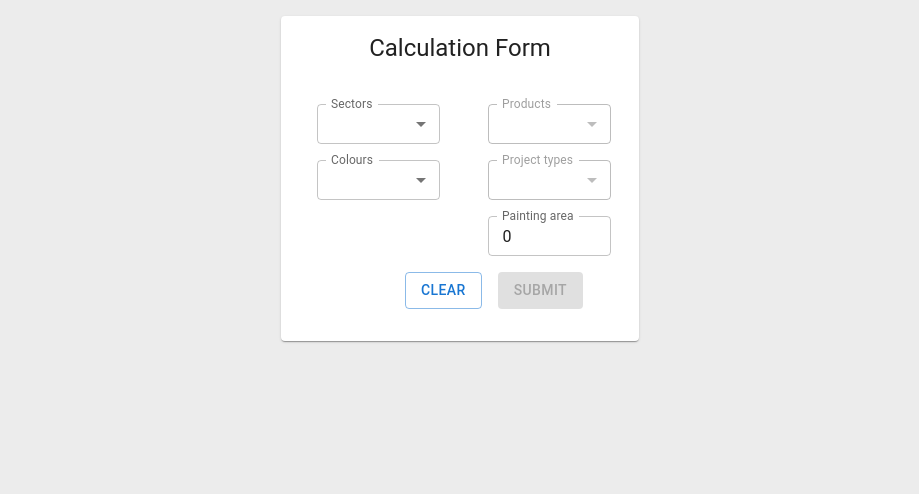
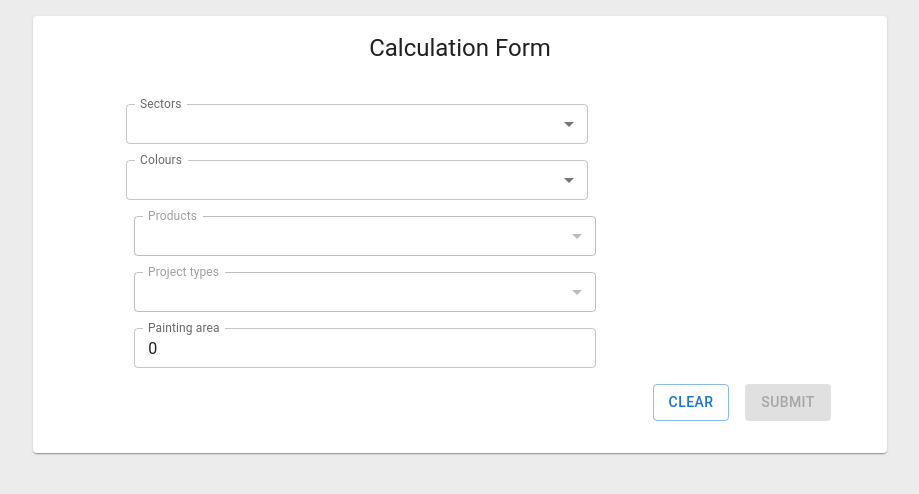
Before and after one commit to majdajroudi/pcc, a React (Create React App) app: page / in a window 1280 px wide. Shown: the top 494 px of the page, without its empty margins (180-1099 px from the left). Built offline with nearby package versions, Linux system fonts and the light colour scheme.

Commit message:
improved card responsiveness

```diff
--- a/src/components/calculation-form/index.tsx
+++ b/src/components/calculation-form/index.tsx
@@ -44,8 +44,8 @@ export default function CalculationForm() {
     }
 
     return (
-        <div className="w-lg-50 w-md-75">
-            <Card className=" mt-3">
+        <div className="col-md-8 col-sm-12">
+            <Card className="mt-3">
                 <CardHeader title="Calculation Form">Calculation Form</CardHeader>
                 <CardContent>
                     <Formik initialValues={initialValues}
@@ -55,7 +55,7 @@ export default function CalculationForm() {
                         {({ errors, values, setFieldValue, handleReset, dirty, touched }) => {
                             return (
                                 <Form className="w-100">
-                                    <div className="d-flex flex-row w-100 justify-content-center">
+                                    <div className="d-flex flex-column  w-100 justify-content-center">
                                         <div className="w-75 d-flex justify-space-around align-items-center flex-column">
                                             <Field name="sector">
                                                 {(formProps: any) => (
@@ -133,9 +133,13 @@ export default function CalculationForm() {
                 <Card className="mt-3">
                     <CardHeader title="Cost" />
 
-                    <CardContent>
-                        <p>cycle cost: {result.cycleCost}</p>
-                        <p>total cost over {REDECORATION_SPAN} years: {result.totalCost}</p>
+                    <CardContent className="d-flex flex-column align-items-start ms-4">
+                        <p>
+                            <strong>Cost of one cycle:</strong> {result.cycleCost}
+                        </p>
+                        <p>
+                            <strong>Total cost over {REDECORATION_SPAN} years:</strong> {result.totalCost}
+                        </p>
                     </CardContent>
                 </Card>
             )}
```
